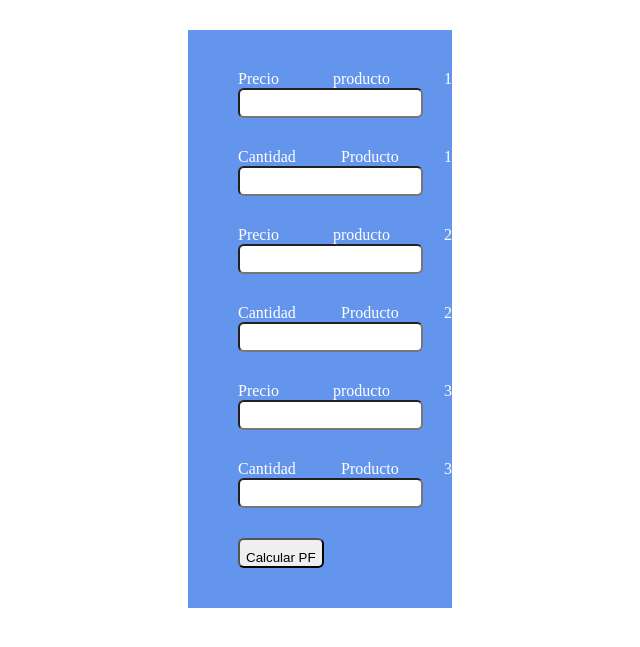
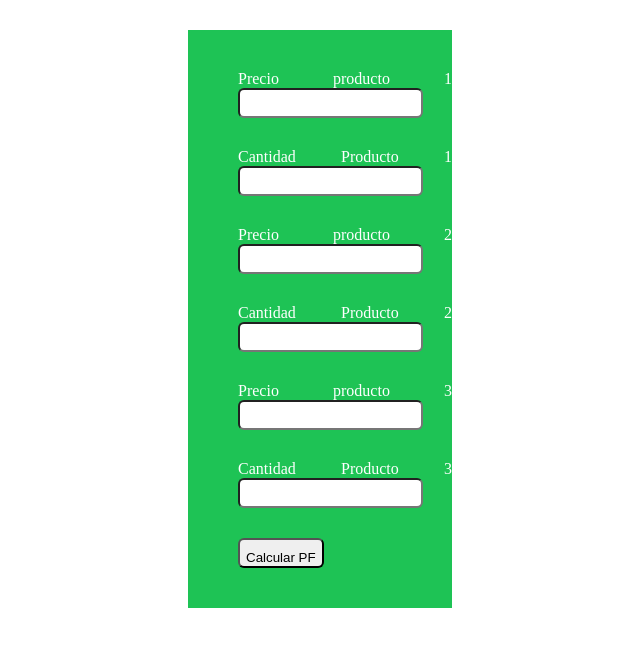
Before and after one commit to joaozg7/Proyecto01, a plain HTML site: page Calculadora de Productos/index.html in a window 1280 px wide. Shown: the part 95-742 px from the top of the page, without its empty margins (320-960 px from the left). Drawn offline with Linux system fonts and the light colour scheme.

Commit message:
Actualizacion en el color de fondo

```diff
--- a/Calculadora de Productos/CSS/style.css
+++ b/Calculadora de Productos/CSS/style.css
@@ -7,7 +7,7 @@ form{
     text-align: justify;
     position: relative;
     left: 500px;
-    background-color: cornflowerblue;
+    background-color: rgb(30, 195, 85);
     padding-top: 40px;
     padding-bottom: 40px;
     padding-left: 50px;
```
